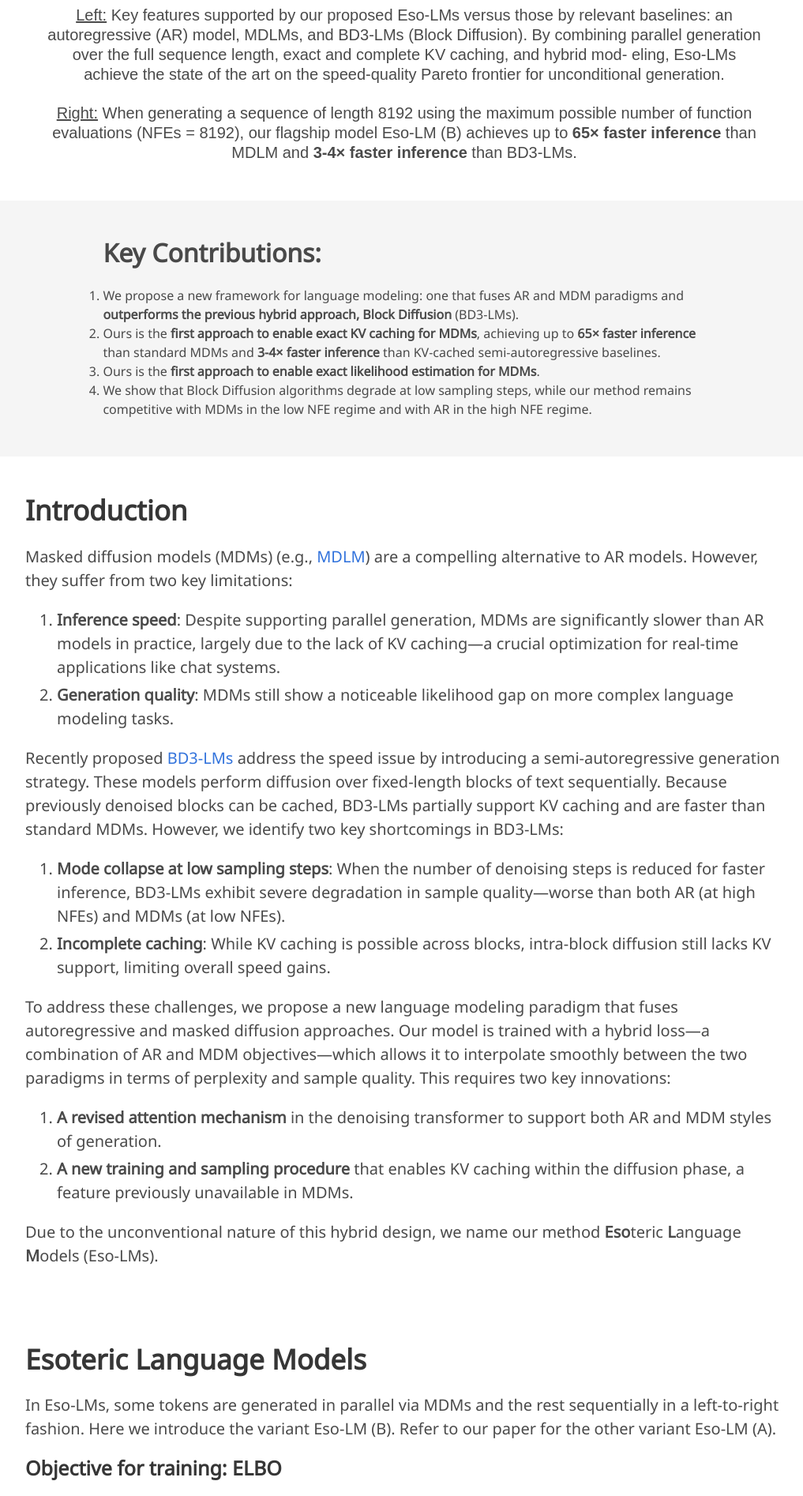
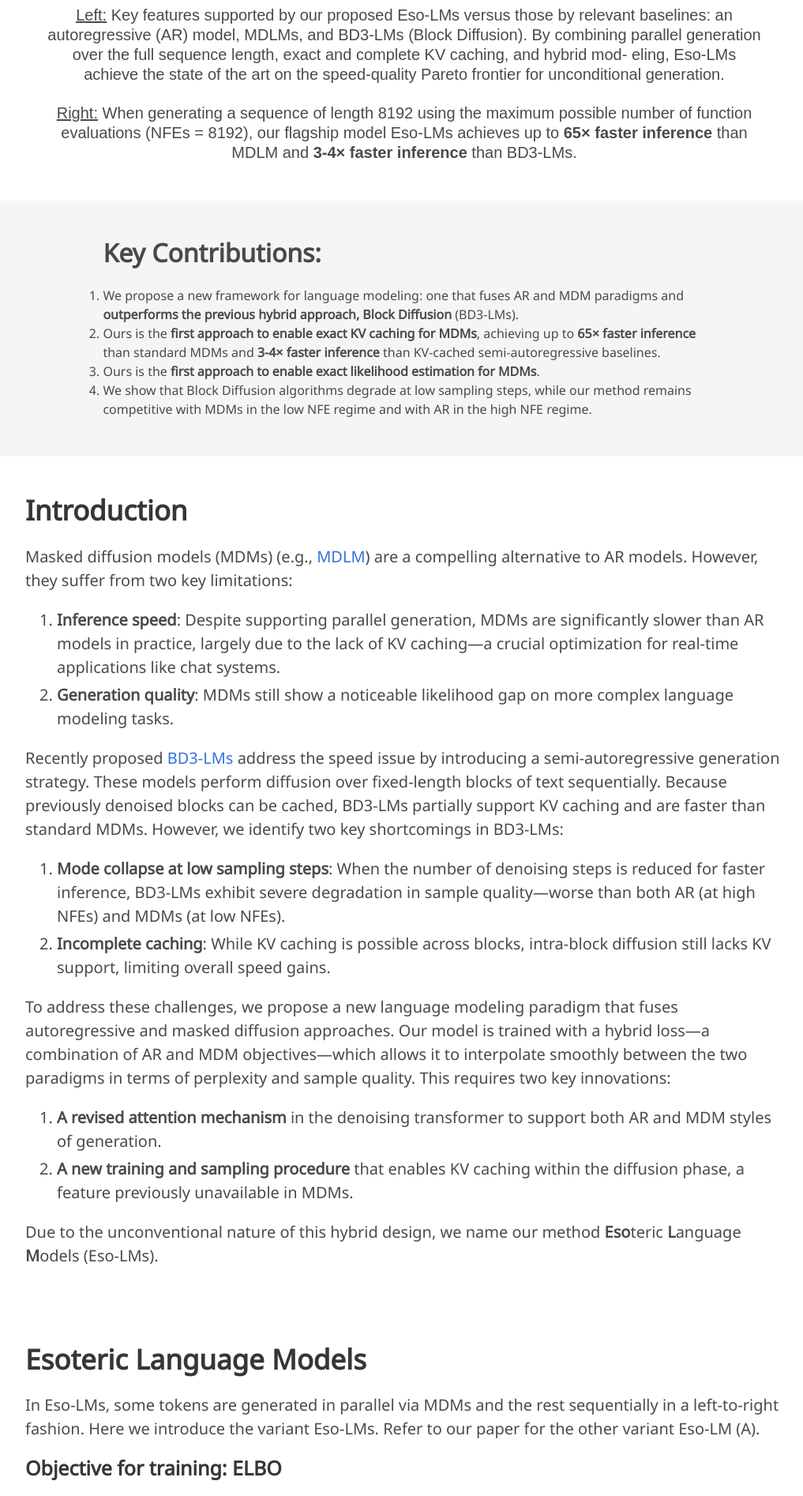
Before and after one commit to s-sahoo/Eso-LMs, a plain HTML site: page index.html in a window 1280 px wide. Shown: the part 840-2734 px from the top of the page at 79% size, without its empty margins (128-1145 px from the left). Drawn offline with nearby package versions, Linux system fonts and the light colour scheme; some icons are missing; a web font is replaced by a local one.

Commit message:
ICML updated

```diff
--- a/index.html
+++ b/index.html
@@ -162,7 +162,7 @@
                      Pareto frontier for unconditional generation.
                </h4>
                <h4 class="subtitle has-text-centered">
-                  <u>Right:</u> When generating a sequence of length 8192 using the maximum possible number of function evaluations (NFEs = 8192), our flagship model Eso-LM (B) achieves up to <b>65× faster inference</b>  than MDLM and <b>3-4× faster inference</b> than BD3-LMs.
+                  <u>Right:</u> When generating a sequence of length 8192 using the maximum possible number of function evaluations (NFEs = 8192), our flagship model Eso-LMs achieves up to <b>65× faster inference</b>  than MDLM and <b>3-4× faster inference</b> than BD3-LMs.
                </h4>
             </div>
          </div>
@@ -238,7 +238,7 @@
          <div class="content is-medium">
          <h2 class="title">Esoteric Language Models</h2>
          <p>
-            In Eso-LMs, some tokens are generated in parallel via MDMs and the rest sequentially in a left-to-right fashion. Here we introduce the variant Eso-LM (B). Refer to our paper for the other variant Eso-LM (A).
+            In Eso-LMs, some tokens are generated in parallel via MDMs and the rest sequentially in a left-to-right fashion. Here we introduce the variant Eso-LMs. Refer to our paper for the other variant Eso-LM (A).
          </p>
          <h4>Objective for training: ELBO</h4>
          <p>
@@ -318,7 +318,7 @@
                   (<span style="color: rgb(183, 183, 183); font-weight: bold;">M</span>) per step, just like masked diffusion models.
                   During the <span style="color: rgb(72, 117, 44); font-weight: bold;">Sequential</span> Phase,
                   Eso-LMs denoise the remaining mask tokens one at a time from left to right, just like autoregressive models but conditioned on left and right contexts.
-                  Eso-LM (B) allows for
+                  Eso-LMs allows for
                   <strong>KV caching in both phases</strong> using
                   <strong>a single unified KV cache</strong>:
                   <span style="color: rgb(98, 148, 232); font-weight: bold;">blue</span> bounding boxes enclose
```
